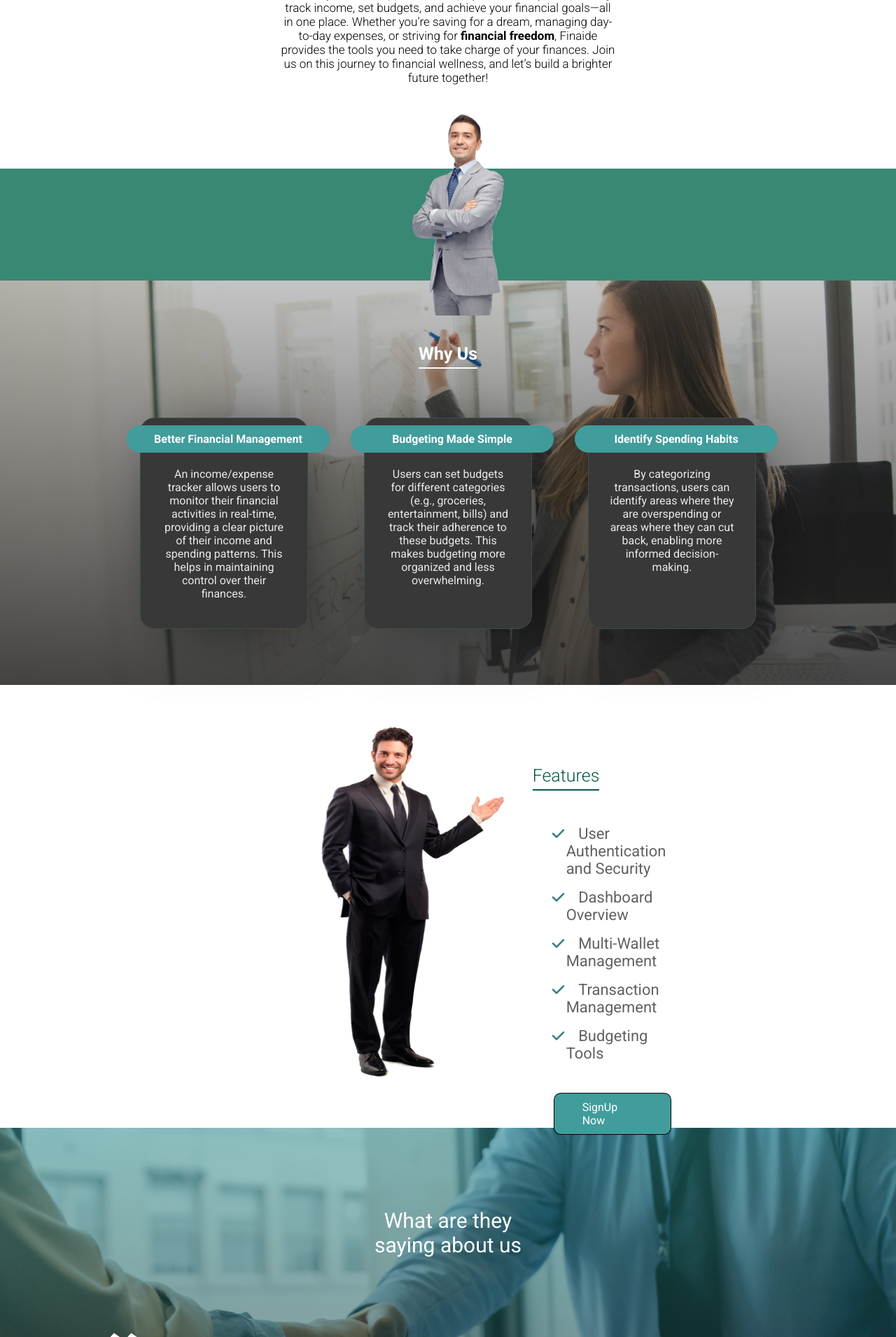
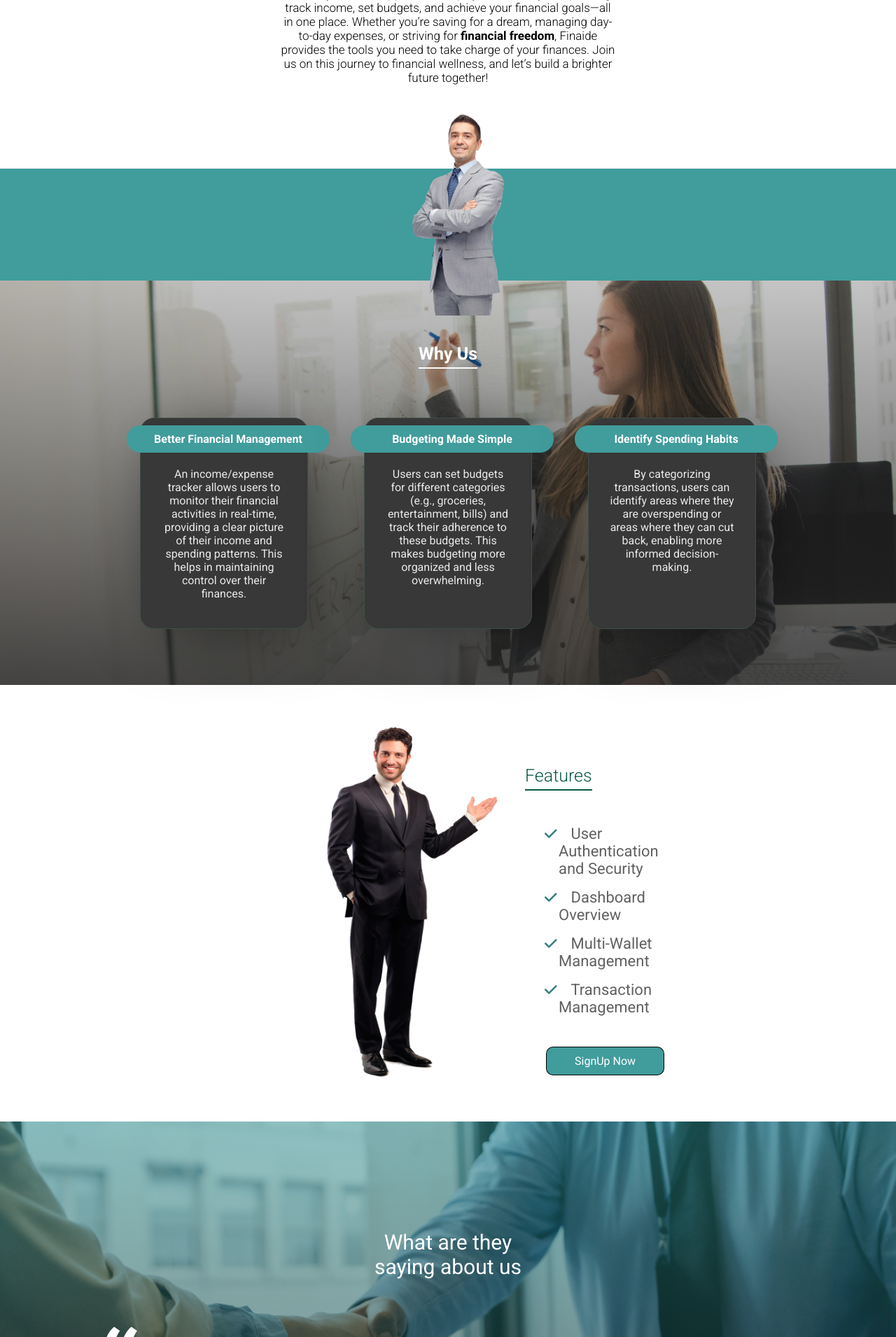
Before and after one commit to costasnicou/spendsense, a Django app: page / in a window 1280 px wide. Shown: the part 825-2736 px from the top of the page at 70% size. Run offline with Django 5.2, Linux system fonts and the light colour scheme; some libraries are stand-ins or nearby versions.

Commit message:
css-changes-1.1

```diff
--- a/spendsense/dashboard/static/css/homepage.css
+++ b/spendsense/dashboard/static/css/homepage.css
@@ -132,6 +132,7 @@
 
     background-color: rgb(72, 110, 90);
     background: rgb(57, 136, 116);
+    background: rgb(65,156,156);
     /* background: linear-gradient(90deg, rgb(57, 136, 136) 0%, rgb(8, 69, 56) 100%); */
     margin-top: 80px;
     height: 80px;
@@ -241,7 +242,7 @@
 
 
 .why-flex img{
-    width: 300px !important;
+    width: 280px ;
     height: 500px;
     /* width: 50%; */
 
@@ -308,7 +309,7 @@
   /* color: rgb(74, 74, 74); */
   /* border-color:rgba(54, 106, 85, 0.637); */
   position: relative;
-  top: 50px;
+  top: 90px;
   font-weight: 400;
   width: 250px;
   font-size: 30px;
--- a/spendsense/dashboard/templates/dashboard/homepage.html
+++ b/spendsense/dashboard/templates/dashboard/homepage.html
@@ -78,7 +78,6 @@
                     <li>Dashboard Overview</li>
                     <li>Multi-Wallet Management</li>
                     <li>Transaction Management</li>
-                    <li>Budgeting Tools</li>
                 </ul>
 
                 <a href="{% url 'signup' %}" class="btn signup-btn">SignUp Now</a>
```
